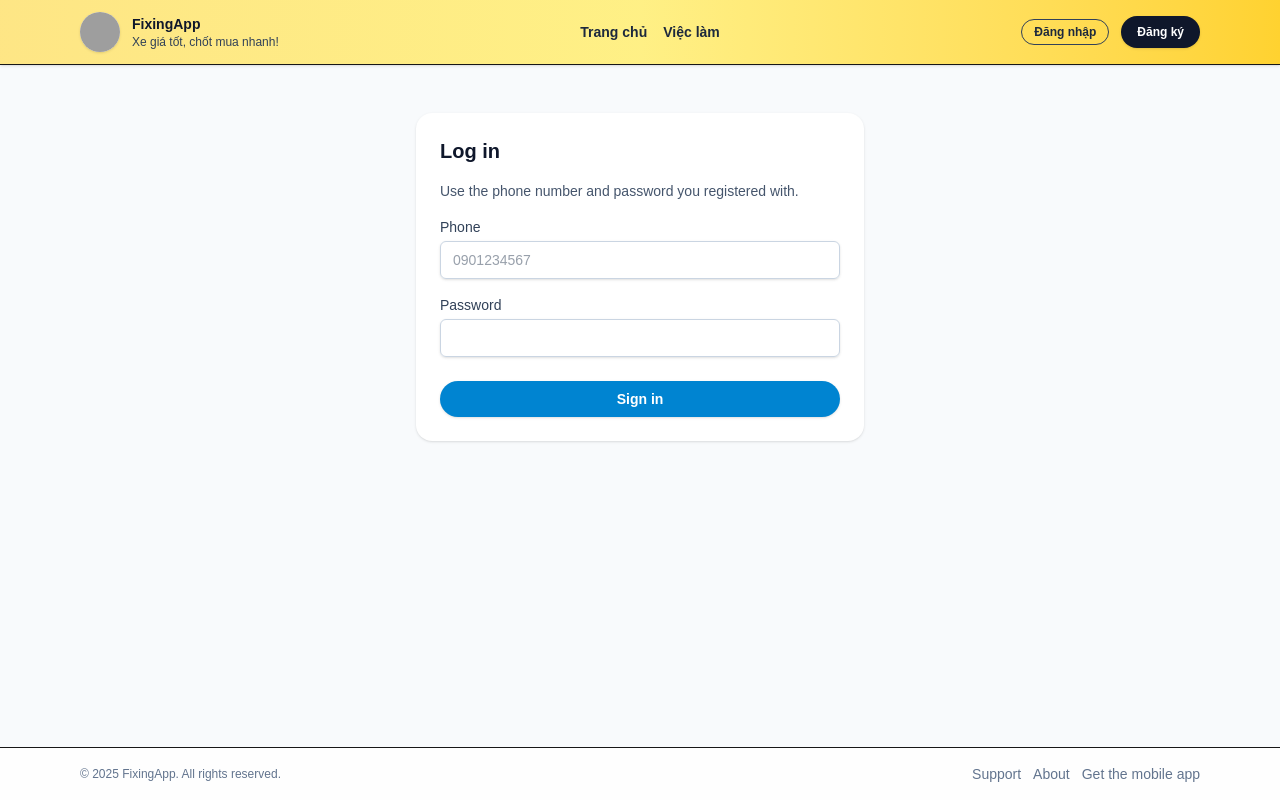
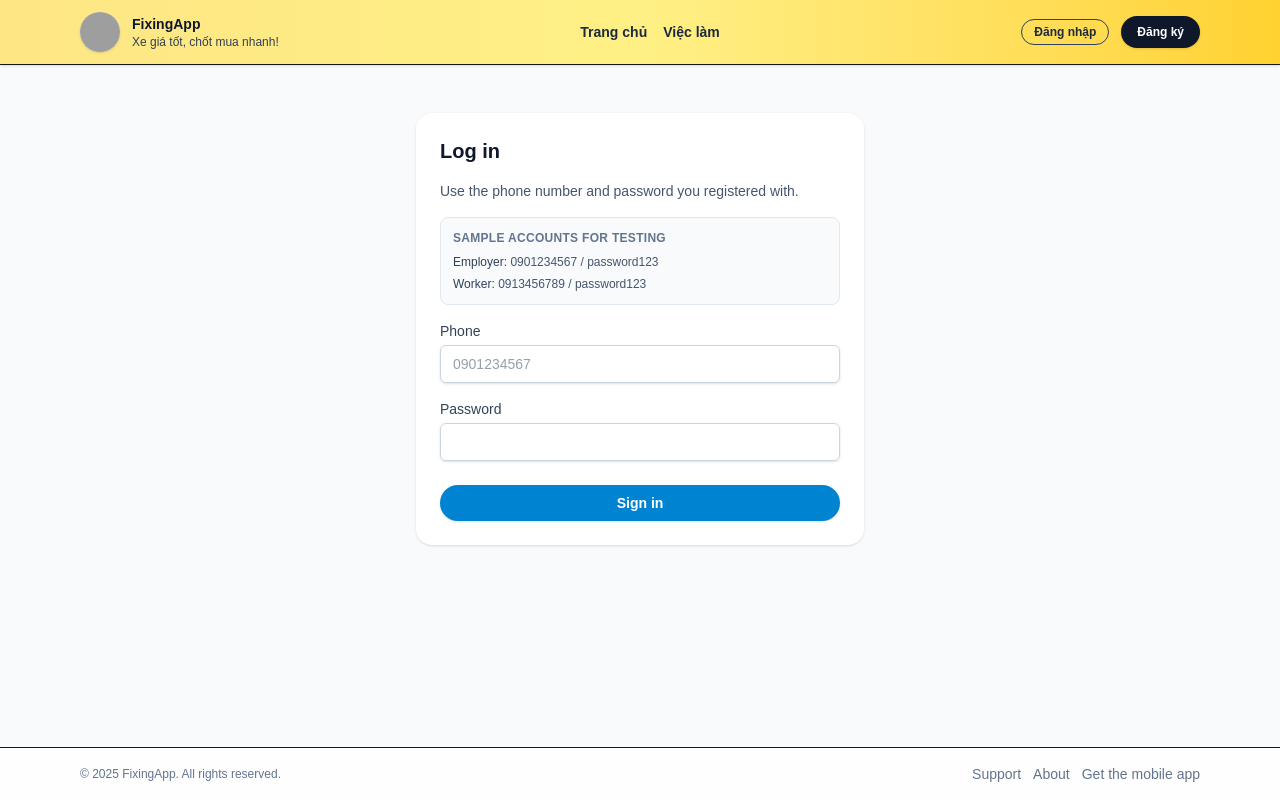
Before and after one commit to luuchilap/FixingApp, a Next.js app in the folder frontend/app-ui/: page /login in a window 1280 px wide. Built offline with nearby package versions, Linux system fonts and the light colour scheme; no server answers; grey boxes are pictures that could not be loaded.

Commit message:
Login form

```diff
--- a/frontend/app-ui/src/app/components/auth/LoginForm.tsx
+++ b/frontend/app-ui/src/app/components/auth/LoginForm.tsx
@@ -50,6 +50,24 @@ export function LoginForm() {
         Use the phone number and password you registered with.
       </p>
 
+      <div className="rounded-lg border border-slate-200 bg-slate-50 p-3">
+        <p className="mb-2 text-xs font-semibold uppercase tracking-wide text-slate-500">
+          Sample Accounts for Testing
+        </p>
+        <div className="space-y-1.5 text-xs text-slate-600">
+          <div>
+            <span className="font-medium text-slate-700">Employer:</span>{" "}
+            <span className="font-mono">0901234567</span> /{" "}
+            <span className="font-mono">password123</span>
+          </div>
+          <div>
+            <span className="font-medium text-slate-700">Worker:</span>{" "}
+            <span className="font-mono">0913456789</span> /{" "}
+            <span className="font-mono">password123</span>
+          </div>
+        </div>
+      </div>
+
       <label className="text-sm font-medium text-slate-700">
         Phone
         <input
```
